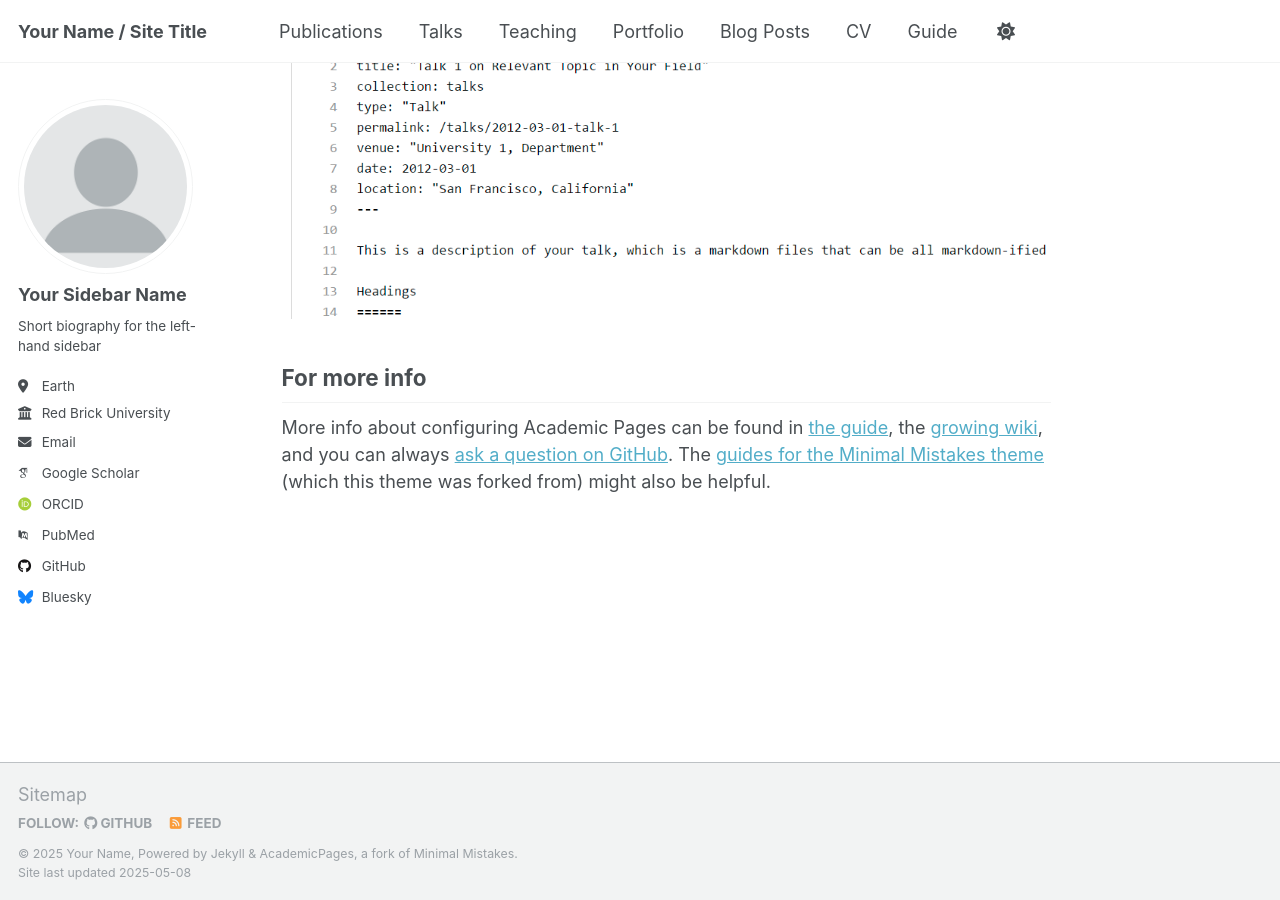
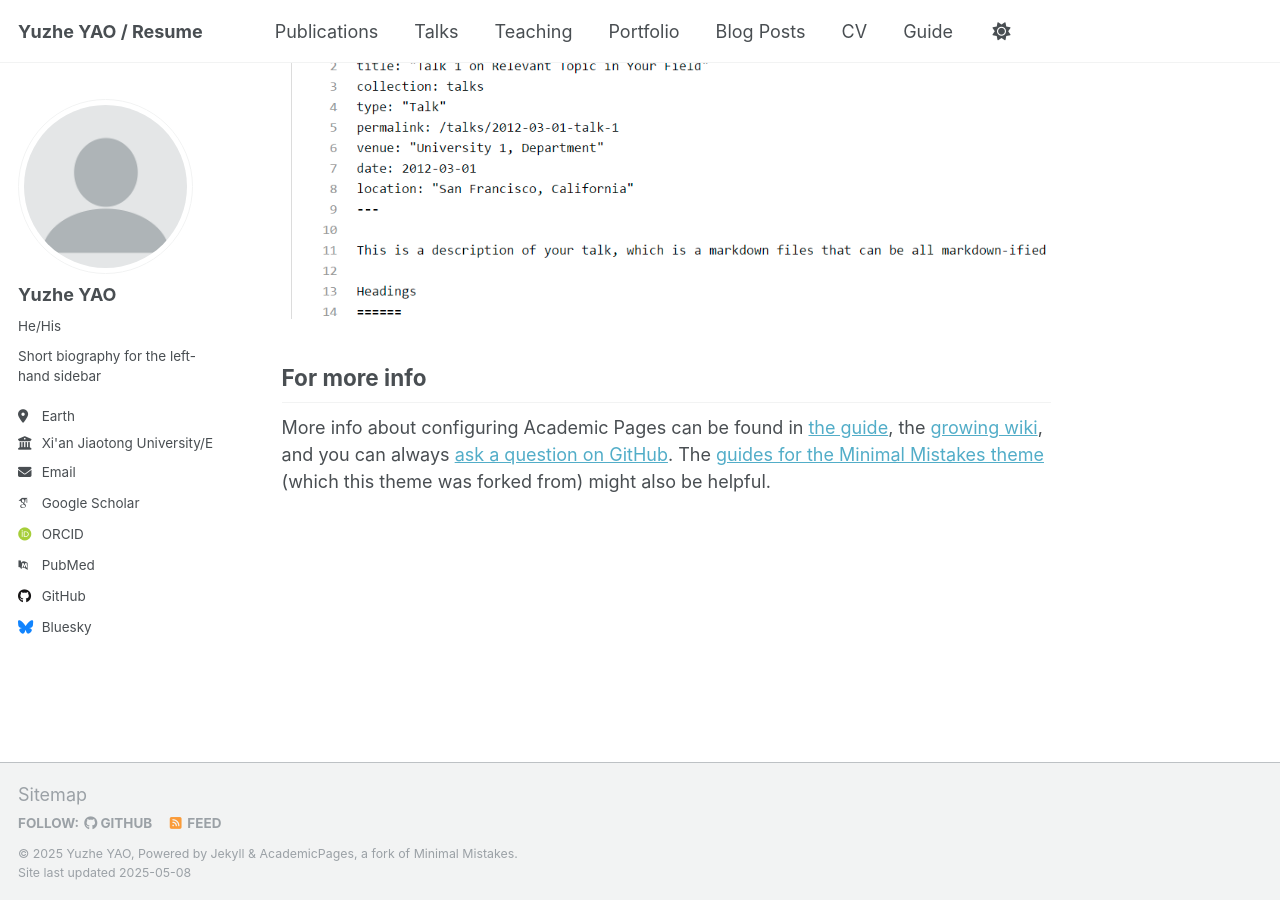
Before and after one commit to yuzheyao22/yuzhe_yao.github.io, a Jekyll site: the page built from _pages/about.md, in a window 1280 px wide and 900 px high, scrolled down 2636 px. Built offline with Jekyll 4.4.1, drawn with Linux system fonts in a browser that asks for light colours; some web fonts are replaced.

Commit message:
Update _config.yml

```diff
--- a/_config.yml
+++ b/_config.yml
@@ -9,11 +9,11 @@
 # Basic Site Settings
 locale                   : "en-US"
 site_theme               : "default"
-title                    : "Your Name / Site Title"
+title                    : "Yuzhe YAO / Resume"
 title_separator          : "-"
-name                     : &name "Your Name"
-description              : &description "personal description"
-url                      : https://academicpages.github.io # the base hostname & protocol for your site e.g. "https://[your GitHub username].github.io" or if you already have some other page hosted on Github then use "https://[your GitHub username].github.io/[Your Repo Name]"
+name                     : &name "Yuzhe YAO"
+description              : &description "Hi~ I'm Yuzhe YAO"
+url                      : https://yuzhe_yao.github.io # the base hostname & protocol for your site e.g. "https://[your GitHub username].github.io" or if you already have some other page hosted on Github then use "https://[your GitHub username].github.io/[Your Repo Name]"
 baseurl                  : "" # the subpath of your site, e.g. "/blog"
 repository               : "academicpages/academicpages.github.io"
 
@@ -23,18 +23,18 @@ repository               : "academicpages/academicpages.github.io"
 author:
   # Biographic information
   avatar           : "profile.png"
-  name             : "Your Sidebar Name"
-  pronouns         : # example: "she/her"
+  name             : "Yuzhe YAO"
+  pronouns         : "He/His"
   bio              : "Short biography for the left-hand sidebar"
   location         : "Earth"
-  employer         : "Red Brick University"
+  employer         : "Xi'an Jiaotong University/ECLL"
   uri              : # URL
-  email            : "none@example.org"
+  email            : "yuzheyao.22@gmail.com"
 
   # Academic websites
   academia         : # URL
   arxiv            : # URL - Update with the correct link to your profile
-  googlescholar    : "https://scholar.google.com/citations?user=PS_CX0AAAAAJ"
+  googlescholar    : "https://scholar.google.com/citations?hl=nl&user=KDnkHoUAAAAJ"
   impactstory      : # URL
   orcid            : "http://orcid.org/yourorcidurl"
   semantic         : # URL
```
